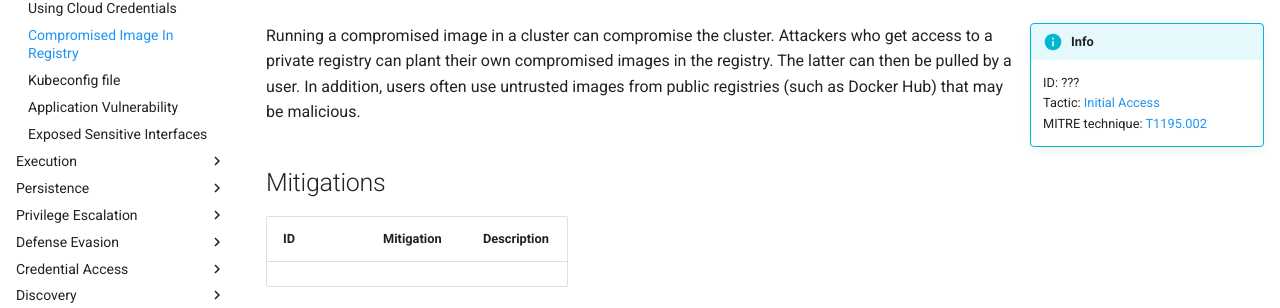
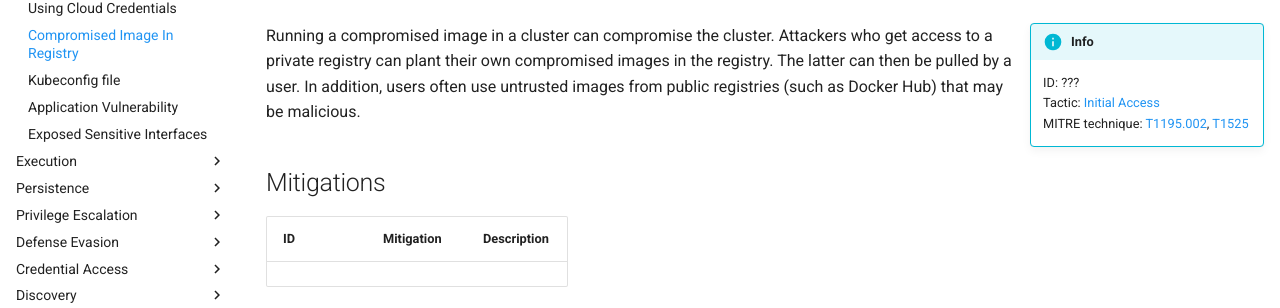
Before and after one commit to microsoft/Threat-Matrix-for-Kubernetes, an MkDocs documentation site: the page built from docs/techniques/Compromised Image In Registry.md, in a window 1280 px wide. Shown: the part 205-513 px from the top of the page. Built offline with MkDocs 1.6.1 and Material for MkDocs 9.7.7, drawn with Linux system fonts in a browser that asks for light colours.

Commit message:
map T1525 technique to compromised image in registry

```diff
--- a/docs/techniques/Compromised Image In Registry.md
+++ b/docs/techniques/Compromised Image In Registry.md
@@ -9,7 +9,7 @@ hide:
 !!! info inline end
     ID: ???<br>
     Tactic: [Initial Access](../tactics/InitialAccess/index.md) <br>
-    MITRE technique: [T1195.002](https://attack.mitre.org/techniques/T1195/002/)
+    MITRE technique: [T1195.002](https://attack.mitre.org/techniques/T1195/002/), [T1525](https://attack.mitre.org/techniques/T1525/)
 
 Running a compromised image in a cluster can compromise the cluster. Attackers who get access to a private registry can plant their own compromised images in the registry. The latter can then be pulled by a user. In addition, users often use untrusted images from public registries (such as Docker Hub) that may be malicious.
 
```
